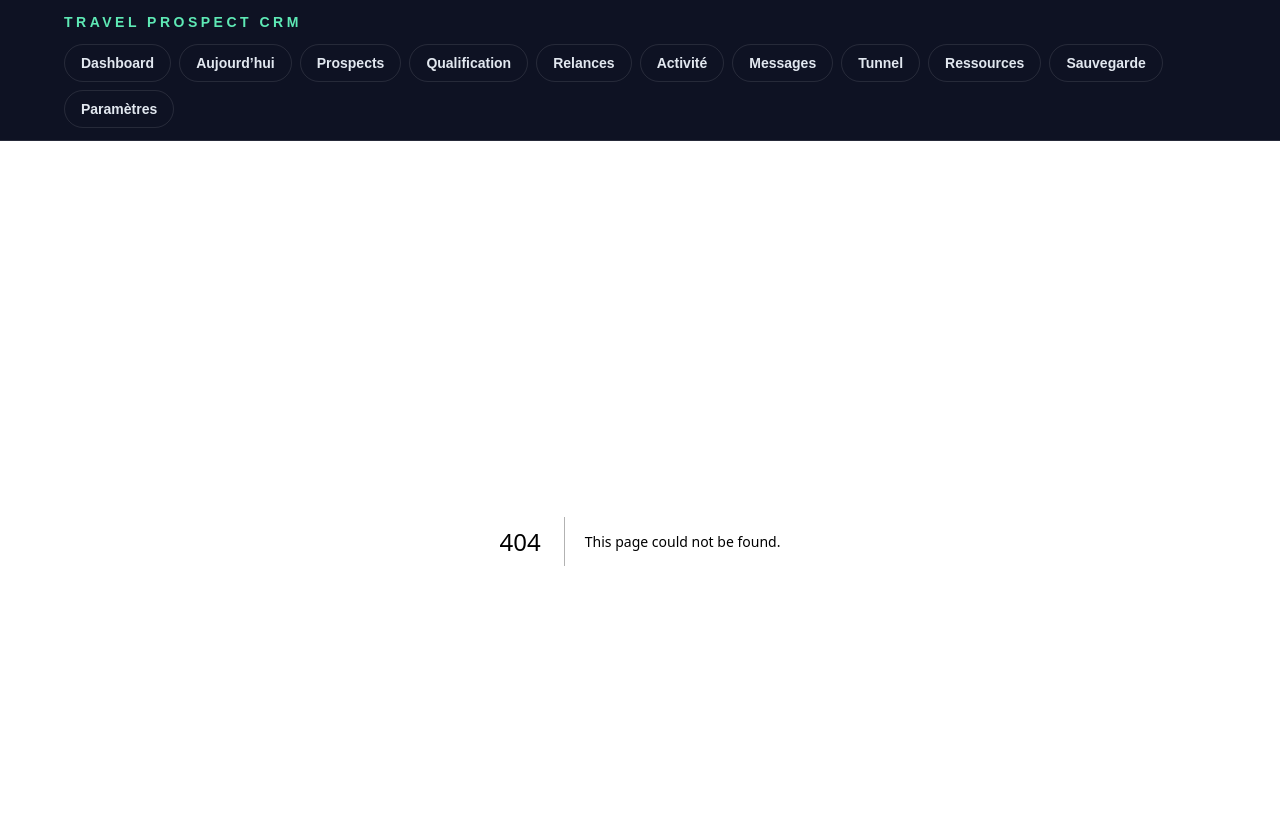
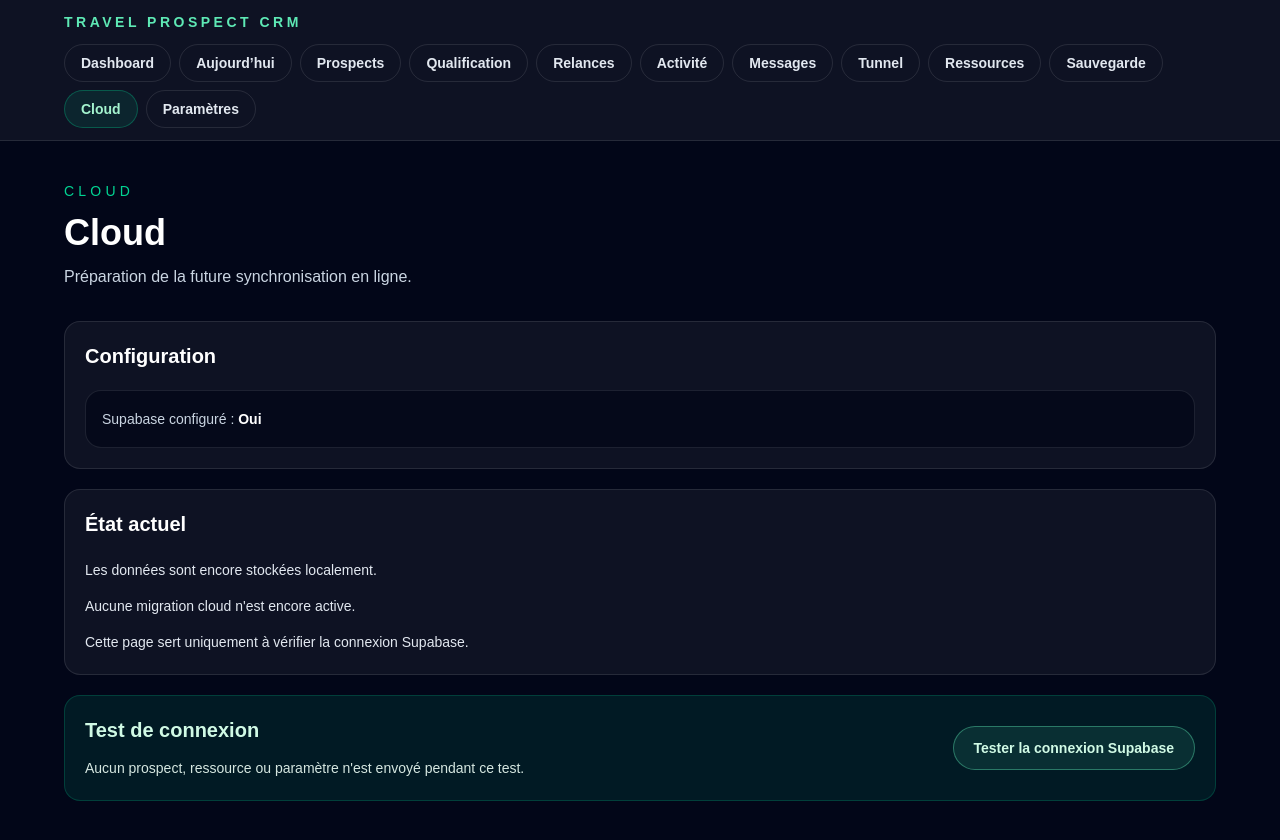
Before and after one commit to Gintaiji/travel-prospect-crm, a Next.js app: page /cloud in a window 1280 px wide. Before the commit this address had no page. Shown: the top 840 px of the page. Built offline with nearby package versions, Linux system fonts and the light colour scheme; no server answers.

Commit message:
Preparation integration Supabase

```diff
--- /dev/null
+++ b/app/cloud/page.tsx
@@ -0,0 +1,101 @@
+"use client";
+
+import { useState } from "react";
+import {
+  createBrowserSupabaseClient,
+  isSupabaseConfigured,
+} from "../lib/supabaseClient";
+
+export default function CloudPage() {
+  const [connectionMessage, setConnectionMessage] = useState("");
+  const supabaseConfiguredLabel = isSupabaseConfigured() ? "Oui" : "Non";
+
+  async function testSupabaseConnection() {
+    setConnectionMessage("");
+
+    const supabase = createBrowserSupabaseClient();
+
+    if (!supabase) {
+      setConnectionMessage("Supabase n'est pas encore configuré.");
+      return;
+    }
+
+    const { error } = await supabase.auth.getSession();
+
+    setConnectionMessage(
+      error
+        ? "Connexion Supabase impossible pour le moment."
+        : "Connexion Supabase prête.",
+    );
+  }
+
+  return (
+    <main className="min-h-screen bg-slate-950 px-4 py-6 pb-28 text-white sm:px-6 sm:py-10 md:pb-10">
+      <section className="mx-auto max-w-6xl">
+        <header className="mb-8">
+          <p className="text-sm uppercase tracking-[0.3em] text-emerald-400">
+            Cloud
+          </p>
+          <h1 className="mt-3 text-3xl font-bold text-white sm:text-4xl">
+            Cloud
+          </h1>
+          <p className="mt-3 max-w-2xl text-sm leading-6 text-slate-300 sm:text-base">
+            Préparation de la future synchronisation en ligne.
+          </p>
+        </header>
+
+        <div className="grid gap-5">
+          <section className="rounded-2xl border border-white/10 bg-white/5 p-4 sm:p-5">
+            <h2 className="text-xl font-bold text-white">Configuration</h2>
+            <div className="mt-5 rounded-2xl border border-white/10 bg-slate-950/70 p-4">
+              <p className="text-sm leading-6 text-slate-300">
+                Supabase configuré :{" "}
+                <span className="font-semibold text-white">
+                  {supabaseConfiguredLabel}
+                </span>
+              </p>
+            </div>
+          </section>
+
+          <section className="rounded-2xl border border-white/10 bg-white/5 p-4 sm:p-5">
+            <h2 className="text-xl font-bold text-white">État actuel</h2>
+            <ul className="mt-5 space-y-3 text-sm leading-6 text-slate-200">
+              <li>Les données sont encore stockées localement.</li>
+              <li>Aucune migration cloud n'est encore active.</li>
+              <li>
+                Cette page sert uniquement à vérifier la connexion Supabase.
+              </li>
+            </ul>
+          </section>
+
+          <section className="rounded-2xl border border-emerald-400/20 bg-emerald-400/10 p-4 sm:p-5">
+            <div className="flex flex-col gap-4 sm:flex-row sm:items-center sm:justify-between">
+              <div>
+                <h2 className="text-xl font-bold text-emerald-100">
+                  Test de connexion
+                </h2>
+                <p className="mt-3 text-sm leading-6 text-emerald-50/90">
+                  Aucun prospect, ressource ou paramètre n'est envoyé pendant ce
+                  test.
+                </p>
+              </div>
+              <button
+                className="min-h-11 w-fit rounded-full border border-emerald-300/40 bg-emerald-300/10 px-5 py-2 text-sm font-semibold text-emerald-100 transition hover:bg-emerald-300/20"
+                type="button"
+                onClick={testSupabaseConnection}
+              >
+                Tester la connexion Supabase
+              </button>
+            </div>
+
+            {connectionMessage ? (
+              <p className="mt-4 rounded-xl border border-white/10 bg-slate-950/70 p-3 text-sm font-medium text-white">
+                {connectionMessage}
+              </p>
+            ) : null}
+          </section>
+        </div>
+      </section>
+    </main>
+  );
+}
--- a/app/components/Navigation.tsx
+++ b/app/components/Navigation.tsx
@@ -15,6 +15,7 @@ const navigationLinks = [
   { href: "/tunnel", label: "Tunnel" },
   { href: "/ressources", label: "Ressources" },
   { href: "/sauvegarde", label: "Sauvegarde" },
+  { href: "/cloud", label: "Cloud" },
   { href: "/parametres", label: "Paramètres" },
 ];
 
--- /dev/null
+++ b/app/lib/supabaseClient.ts
@@ -0,0 +1,20 @@
+import { createClient } from "@supabase/supabase-js";
+
+const supabaseUrl = process.env.NEXT_PUBLIC_SUPABASE_URL;
+const supabaseAnonKey = process.env.NEXT_PUBLIC_SUPABASE_ANON_KEY;
+
+export function isSupabaseConfigured() {
+  return Boolean(supabaseUrl && supabaseAnonKey);
+}
+
+export function createBrowserSupabaseClient() {
+  if (!supabaseUrl || !supabaseAnonKey) {
+    console.warn(
+      "Supabase n'est pas encore configure. Renseigne NEXT_PUBLIC_SUPABASE_URL et NEXT_PUBLIC_SUPABASE_ANON_KEY.",
+    );
+
+    return null;
+  }
+
+  return createClient(supabaseUrl, supabaseAnonKey);
+}
--- a/app/sauvegarde/page.tsx
+++ b/app/sauvegarde/page.tsx
@@ -1,5 +1,6 @@
 "use client";
 
+import Link from "next/link";
 import { useEffect, useState } from "react";
 import {
   loadLastBackupDate,
@@ -502,6 +503,12 @@ export default function BackupPage() {
                 retrouver tes données même après nettoyage du téléphone ou
                 changement d&apos;appareil.
               </p>
+              <Link
+                href="/cloud"
+                className="mt-5 inline-flex min-h-11 items-center justify-center rounded-full border border-emerald-300/40 bg-emerald-300/10 px-5 py-2 text-sm font-semibold text-emerald-100 transition hover:bg-emerald-300/20"
+              >
+                Vérifier la préparation cloud
+              </Link>
 
               <div className="mt-5 rounded-2xl border border-white/10 bg-slate-950/70 p-4">
                 <h3 className="text-base font-bold text-white">
--- a/package.json
+++ b/package.json
@@ -9,6 +9,7 @@
     "lint": "eslint"
   },
   "dependencies": {
+    "@supabase/supabase-js": "^2.106.1",
     "next": "16.2.4",
     "react": "19.2.4",
     "react-dom": "19.2.4"
```
Also changed, not shown: 1 other file (tests, documents, lock files or other folders).
